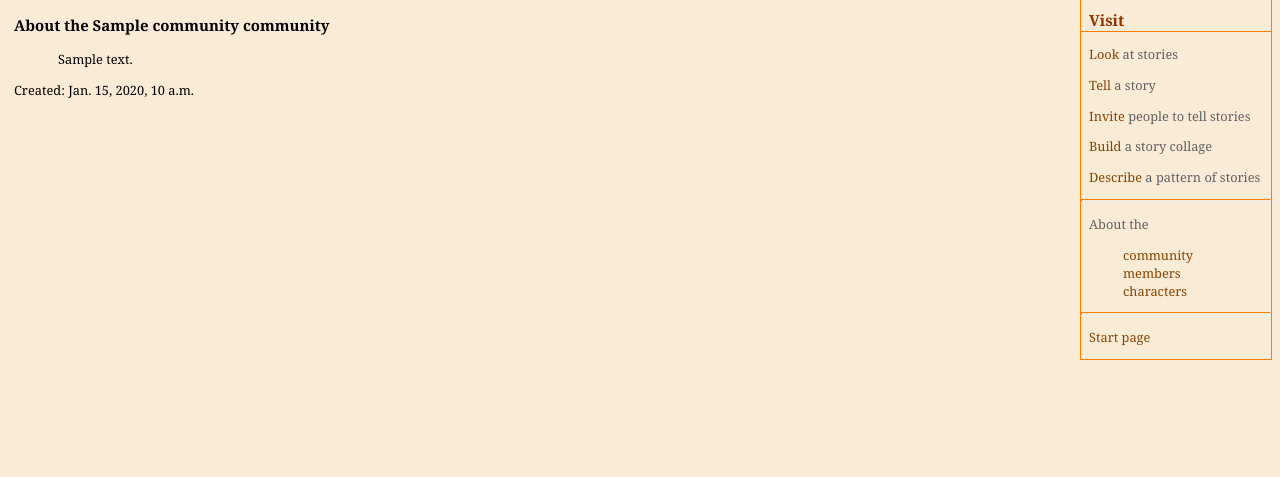
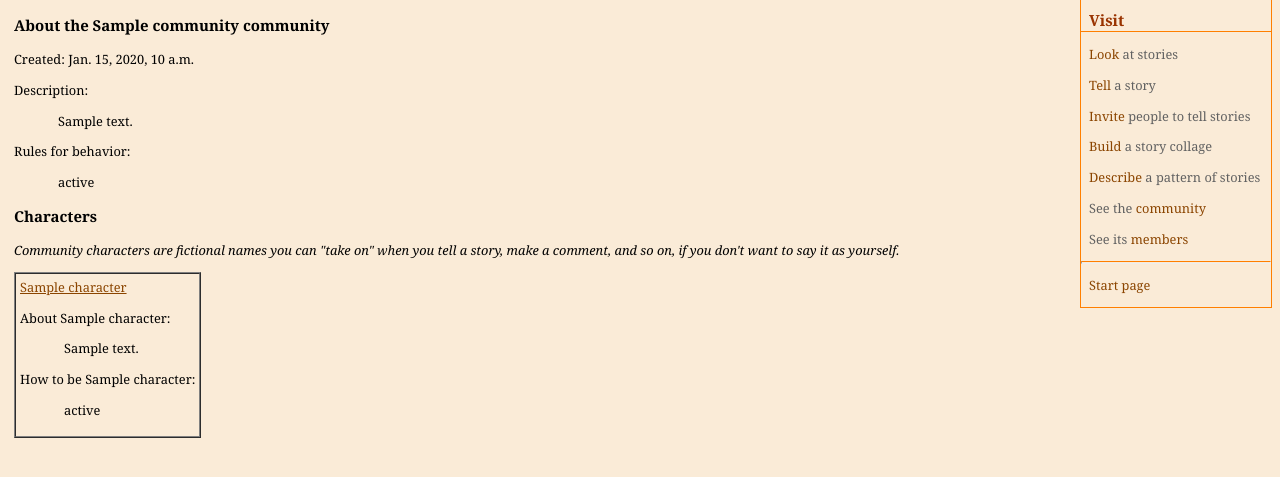
Before and after one commit to cfkurtz/rakontu, a Django app: template Rakontu/templates/visit/community.html in a window 1280 px wide. Shown: the part 84-561 px from the top of the page. Run offline with Django 3.2, Linux system fonts and the light colour scheme; the template is opened without the code that fills it: most values are stand-ins (such as "Sample title", 1, 10 or a date in 2020).

Commit message:
1. Added an "etiquette statement" field for both the community in general and for each character. This is just to give people a place to more formally say what the rules are for acceptable behavior in the group. The character one says "How to be X".
2. Took out the special "see characters" page, because it looks better when you just look at the whole community and the characters show up there. It's too confusing seeing a "characters" link without the chance to explain what it means in context.

```diff
--- a/Rakontu/templates/manage/settings.html
+++ b/Rakontu/templates/manage/settings.html
@@ -20,6 +20,8 @@
 			<p>Community description</p>
 			<div><textarea name="description" rows="10" cols="60">{{ community.description|escape }}</textarea></div>
 			<i>Full URLs (starting with http://) in the community description will be converted to links in what is shown.</i>
+			<p>Optional etiquette statement (rules for behavior)</p>
+			<div><textarea name="etiquetteStatement" rows="10" cols="60">{{ community.etiquetteStatement|escape }}</textarea></div>
 			<p>Community image</p>
 			{% if community.image %}
 				<img src="img?community_id={{community.key}}" class="bordered"></img>
--- a/Rakontu/templates/menus.html
+++ b/Rakontu/templates/menus.html
@@ -37,17 +37,12 @@
   	{% if current_member.isGuide or current_member.isManagerOrOwner %}
   	<p>Add a <a href="/visit/resource">resource</a></p>
   	{% endif %}
- 	<hr>
- 	<p>About the</p>
- 	<ul>
- 	<li><a href="/visit/community">community</a></li>
-	<li><a href="/visit/members">members</a></li>
-	{% if community.getCharacters %}
-		<li><a href="/visit/characters">characters</a></li>
-	{% endif %}
+ 	<p>See the <a href="/visit/community">community</a></p>
+	<p>See its <a href="/visit/members">members</a></p>
 	</ul>
 
   	{% if current_member.isManagerOrOwner %}
+  		<hr>
       	<h1>Manage</h1>
       	<p><a href="/manage/settings">Settings</a></p>
       	<p><a href="/manage/members">Members</a></p>
@@ -67,6 +62,7 @@
     {% endif %}
 
 	{% if user_is_admin %}
+		<hr>
 		<h1>Administer</h1>
 		<p>Show</p>
 			<ul>
--- a/Rakontu/templates/visit/character.html
+++ b/Rakontu/templates/visit/character.html
@@ -14,9 +14,10 @@
 				<p>
 				{{character.name}}
   				{% if character.description %}<p>About {{character.name}}: <ul><li class="nobullet">{{character.description}}</li></ul>{% endif %}
+	  			{% if character.etiquetteStatement %}<p>How to be {{character.name}}:</p><ul><li class="nobullet">{{character.etiquetteStatement}}</li></ul>{% endif %}
 
-	{% if history %}
-		<h4>History</h4>
+	{% if history.count %}
+		<h4>{{character.name}}'s History</h4>
 		<ul>
 		{% for item in history %}
 			<li class="nobullet">
@@ -26,6 +27,7 @@
 		</ul>
 	{% endif %}
 
+	<a href="/visit/community">See all characters</a>
 	</div>
 	</body>
 </html>
--- a/Rakontu/templates/visit/community.html
+++ b/Rakontu/templates/visit/community.html
@@ -8,11 +8,41 @@
 
 		<h3>About the {{community.name}} community</h3>
 
+		<p>Created: {{community.created}}</p>
+		<p>Description:</p>
 		<ul><li class="nobullet">{{community.description}}</li></ul>
-		<p>Created: {{community.created}}</p>
+		{% if community.etiquetteStatement %}
+			<p>Rules for behavior:</p>
+			<ul><li class="nobullet">{{community.etiquetteStatement}}</li></ul>
+		{% endif %}
+
+		{% if community.getCharacters %}
+			<h3>Characters</h3>
+			<p><i>Community characters are fictional names you can "take on" when you tell a story,
+				make a comment, and so on, if you don't want to say it as yourself.</i></p>
+	      	<table border="1" cellpadding="4" cellspacing="0">
+	      		{% for character in characters %}
+	  				<tr><td>
+			 		{% if character.image %}
+						<img src="img?character_id={{character.key}}" align="left"></img>
+					{% endif %}
+	  				<a href="character?{{character.key}}">{{ character.name }}</a>
+	  				{% if character.description %}<p>About {{character.name}}:</p><ul><li class="nobullet">{{character.description}}</li></ul>{% endif %}
+	  				{% if character.etiquetteStatement %}<p>How to be {{character.name}}:</p><ul><li class="nobullet">{{character.etiquetteStatement}}</li></ul>{% endif %}
+	  				</td>
+	  				</tr>
+	      		{% endfor %}
+	      	</table>
+	     {% endif %}
 
       	{% if current_member.isManagerOrOwner %}
-      		<center><p><a href="/manage/settings">Make changes to community-level settings</a></p></center>
+      		<p>You are a{% if current_member.isOwner %}n{% endif %} {{current_member.governanceType}}; you can</p>
+      		<ul>
+      		<li class="nobullet">Make changes to community-level <a href="/manage/settings">settings</a></li>
+      		{% if community.getCharacters %}
+      			<li class="nobullet">Make change to community <a href="/manage/characters">characters</a></li>
+      		{% endif %}
+      		</ul>
       	{% endif %}
 	</div>
 	</body>
```
Also changed, not shown: Rakontu/main.py (+4 -19 lines), Rakontu/models.py (+6 -1 lines), Rakontu/templates/manage/characters.html (+11 -7 lines), Rakontu/templates/visit/characters.html (deleted, +0 -28 lines).
